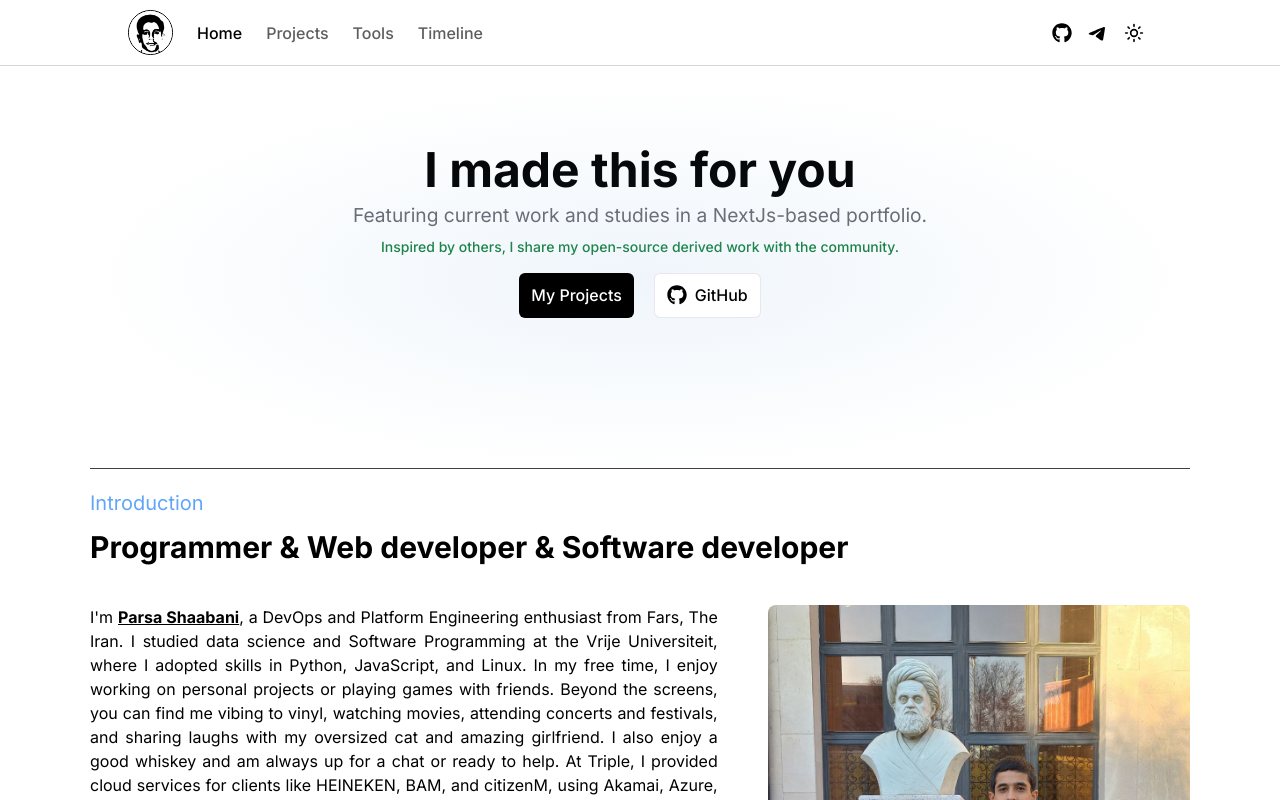
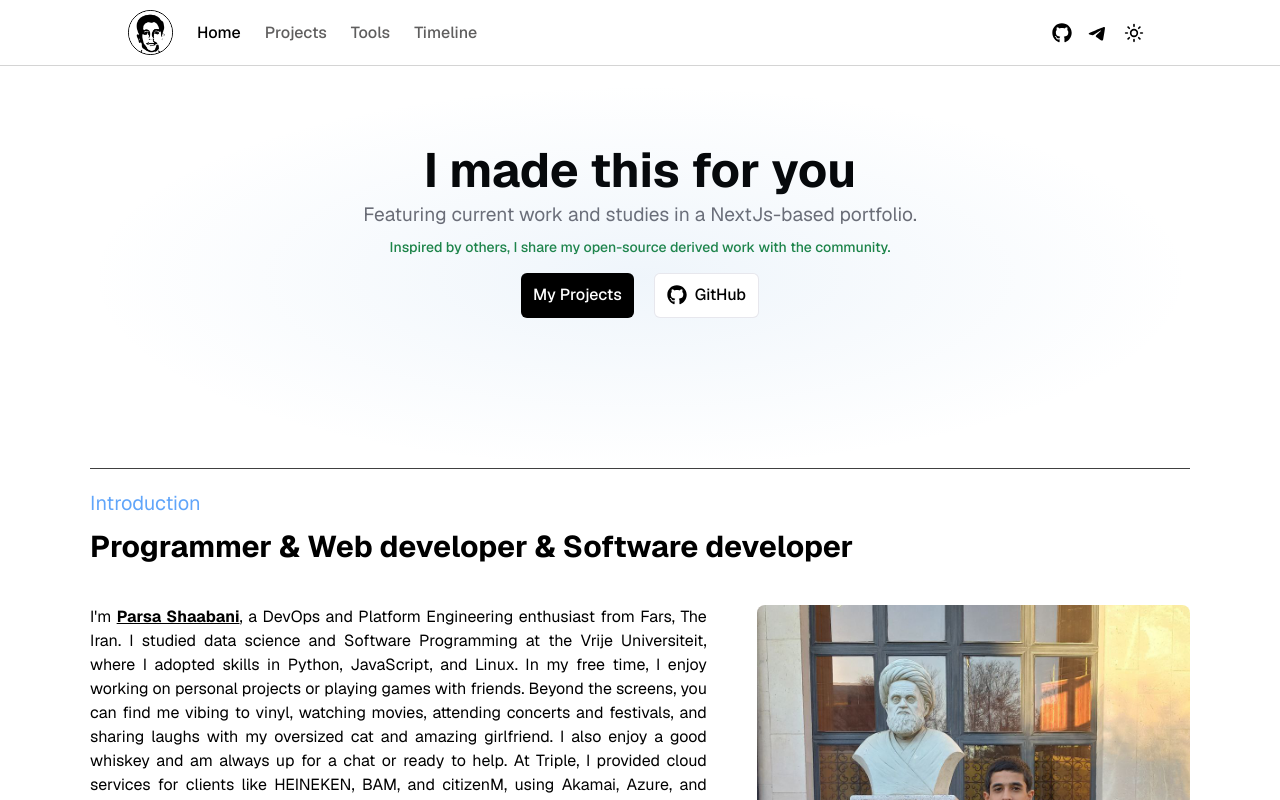
Before and after one commit to ParsaProg/portfolio, a Next.js app: page / in a window 1280 px wide. Shown: the top 800 px of the page. Built offline with nearby package versions, Linux system fonts and the light colour scheme.

Commit message:
change the font and text

```diff
--- a/app/layout.tsx
+++ b/app/layout.tsx
@@ -1,14 +1,14 @@
 import "./globals.css";
 import NavBar from "../components/site/navbar";
-import { Inter } from "next/font/google";
+import { Geist } from "next/font/google";
 import Footer from "@/components/site/footer";
 import ThemeProvider from "@/components/utils/themesProvider";
 import ThemeWrapper from "./ThemeWrapper"; // Import the ThemeWrapper
 
 // Configure the Inter font
-const inter = Inter({
+const geist = Geist({
   subsets: ["latin"],
-  weight: ["100", "300", "400", "500", "700", "900"],
+  weight: ["300", "400", "500", "700"],
   style: ["normal"],
   display: "swap",
 });
@@ -20,7 +20,7 @@
 }>) {
   return (
     <html lang="en" suppressHydrationWarning>
-      <body className={inter.className}>
+      <body className={geist.className}>
         <ThemeProvider>
           <ThemeWrapper>
             <NavBar />
--- a/components/site/navbar.tsx
+++ b/components/site/navbar.tsx
@@ -84,7 +84,7 @@
           <NavBarSection pathname="/" />
           <NavBarSection pathname="Projects" />
           <NavBarSection pathname="Tools" />
-          <NavBarSection pathname="TimeLine" />
+          <NavBarSection pathname="Timeline" />
         </div>
         <div className="flex items-center gap-x-6">
           <Link href={"/"}>
@@ -301,7 +301,7 @@
                       : "hover:bg-[#d6d6d9]"
                   } w-[100px] px-1 py-1 rounded-sm text-[15px]`}
                 >
-                  TimeLine
+                  Timeline
                 </Link>
               </motion.div>
             )}
```
